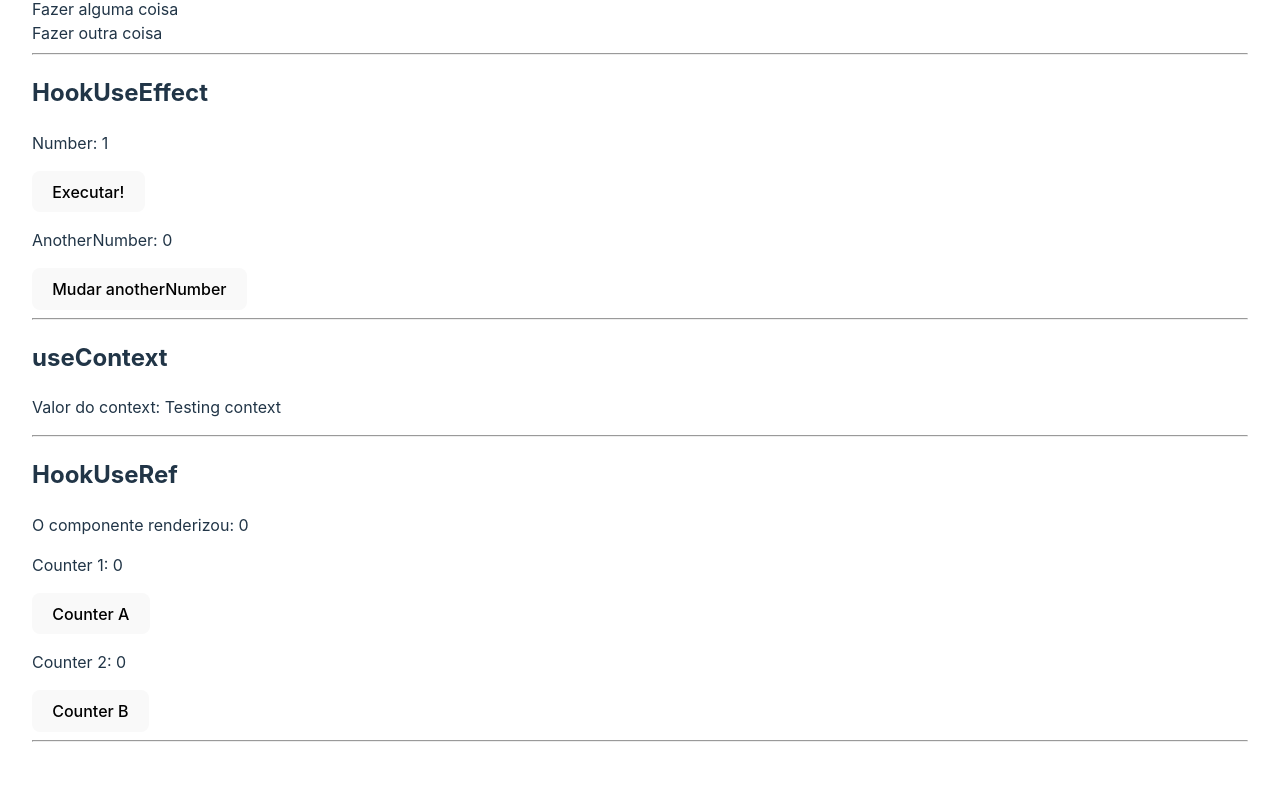
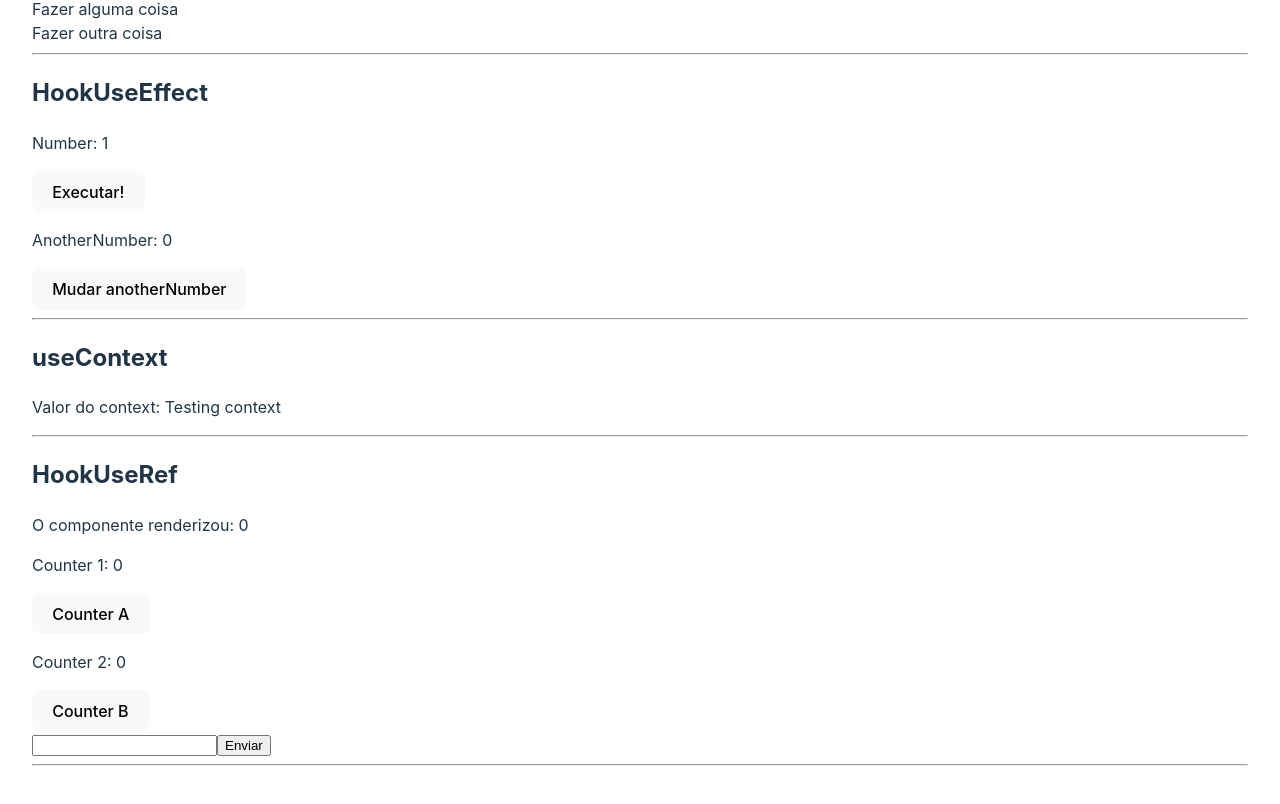
Before and after one commit to lucianobrsts/cursoreactudemy, a React (Vite) app in the folder 11_REACT_HOOKS/reacthooks/: page / in a window 1280 px wide. Shown: the part 777-1581 px from the top of the page. Before the commit the page ends 1559 px from the top, so only its background shows below. Built offline with nearby package versions, Linux system fonts and the light colour scheme.

Commit message:
useRef e DOM

```diff
--- a/11_REACT_HOOKS/reacthooks/src/components/HookUseRef.jsx
+++ b/11_REACT_HOOKS/reacthooks/src/components/HookUseRef.jsx
@@ -11,15 +11,37 @@ const HookUseRef = () => {
     // setCounter(counter + 1); => causa loop infinito
   });
 
+  // 2- useRef e DOM
+  const inputRef = useRef();
+  const [text, setText] = useState("");
+
+  const handleSubmit = (e) => {
+    e.preventDefault();
+    setText("");
+    inputRef.current.focus();
+  };
+
   return (
     <div>
       <h2>HookUseRef</h2>
+      {/* 1- useRef */}
       <p>O componente renderizou: {numberRef.current}</p>
       <p>Counter 1: {counter}</p>
       <button onClick={() => setCounter(counter + 1)}>Counter A</button>
 
       <p>Counter 2: {counterB}</p>
       <button onClick={() => setCounterB(counterB + 1)}>Counter B</button>
+
+      {/* 1- useRef */}
+      <form onSubmit={handleSubmit}>
+        <input
+          type="text"
+          ref={inputRef}
+          value={text}
+          onChange={(e) => setText(e.target.value)}
+        />
+        <input type="submit" value="Enviar" />
+      </form>
       <hr />
     </div>
   );
```
